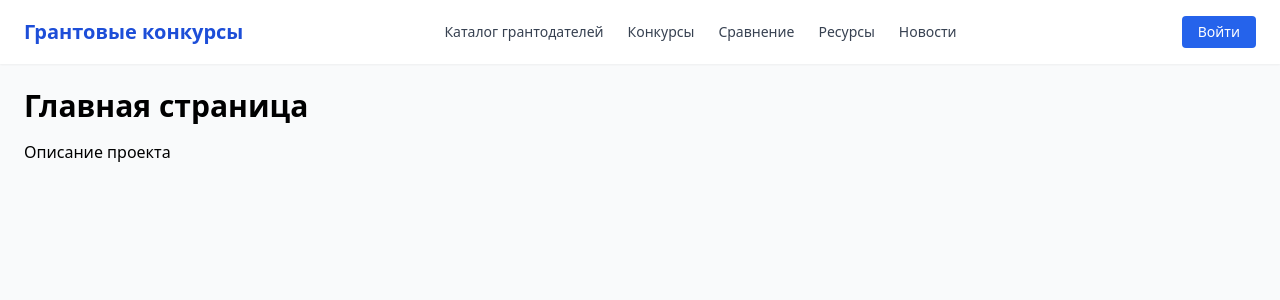
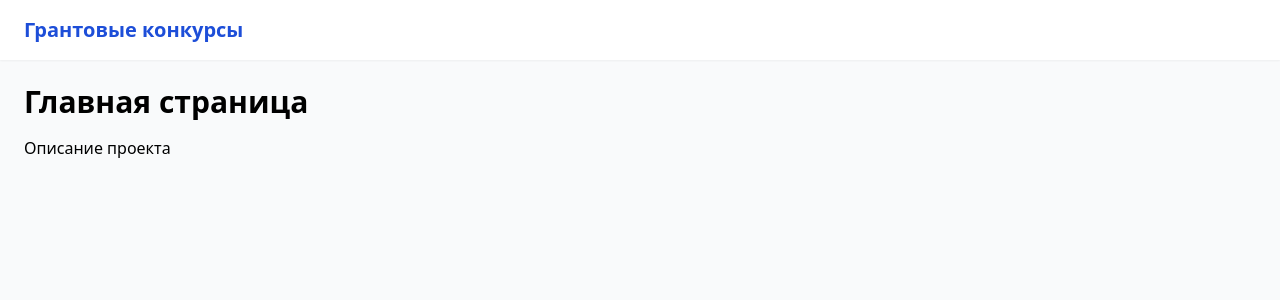
Before and after one commit to sashen3ka/grantry, a React (Vite) app: page / in a window 1280 px wide. Shown: the top 300 px of the page. Built offline with nearby package versions, Linux system fonts and the light colour scheme; the HTML template or start-up script is replaced by a standard one.

Commit message:
fix: добавить useNavigate в Header для корректного выхода

```diff
--- a/src/components/Header.tsx
+++ b/src/components/Header.tsx
@@ -1,12 +1,13 @@
 import React from 'react'
-import { Link, useNavigate } from 'react-router-dom'
+import { Link, useLocation, useNavigate } from 'react-router-dom'
 
 export default function Header() {
+  const location = useLocation()
+  const isHome = location.pathname === '/'
+  const navigate = useNavigate()    // ← здесь
+
   const userData = localStorage.getItem('user')
   const user = userData ? JSON.parse(userData) : null
-
-
-    const navigate = useNavigate()
 
   const handleLogout = () => {
     localStorage.removeItem('user')
@@ -18,36 +19,19 @@ export default function Header() {
       <Link to="/" className="text-xl font-bold text-blue-700">
         Грантовые конкурсы
       </Link>
+      <nav className="hidden md:flex gap-6 text-sm font-medium text-gray-700">
+        {/* ссылки */}
+      </nav>
 
-            <nav className="hidden md:flex gap-6 text-sm font-medium text-gray-700">
-                <Link to="/catalog" className="hover:text-blue-600">Каталог грантодателей</Link>
-                <Link to="/competitions" className="hover:text-blue-600">Конкурсы</Link>
-                <Link to="/compare" className="hover:text-blue-600">Сравнение</Link>
-                <Link to="/resources" className="hover:text-blue-600">Ресурсы</Link>
-                <Link to="/news" className="hover:text-blue-600">Новости</Link>
-                {user?.role === 'grantor' && (
-                    <Link
-                        to="/dashboard"
-                        className="ml-6 text-sm text-blue-700 hover:underline"
-                    >
+      {user && !isHome && (
+        <Link to="/dashboard" className="ml-6 text-sm text-blue-700 hover:underline">
           Личный кабинет
         </Link>
       )}
-
-
-            </nav>
-
-            {user ? (
-                <button
-                    onClick={handleLogout}
-                    className="ml-6 text-sm bg-gray-200 px-3 py-1.5 rounded hover:bg-gray-300"
-                >
-                    Выйти
-                </button>
-            ) : (
+      {!user && !isHome && (
         <Link
           to="/login"
-                    className="ml-6 text-sm bg-blue-600 text-white px-4 py-1.5 rounded hover:bg-blue-700"
+          className="ml-6 text-sm bg-blue-600 text-white px-4 py-2 rounded hover:bg-blue-700"
         >
           Войти
         </Link>
```
Lines whose indentation alone changed are shown as unchanged.
